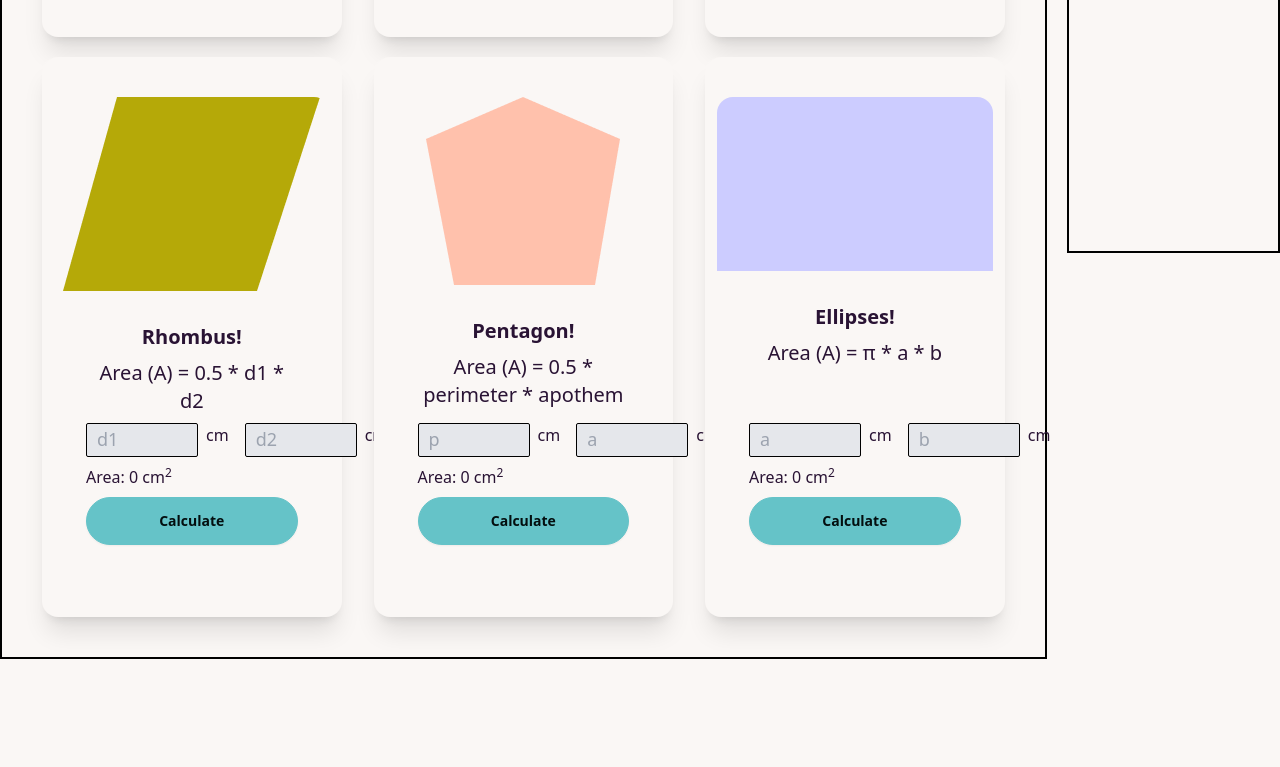
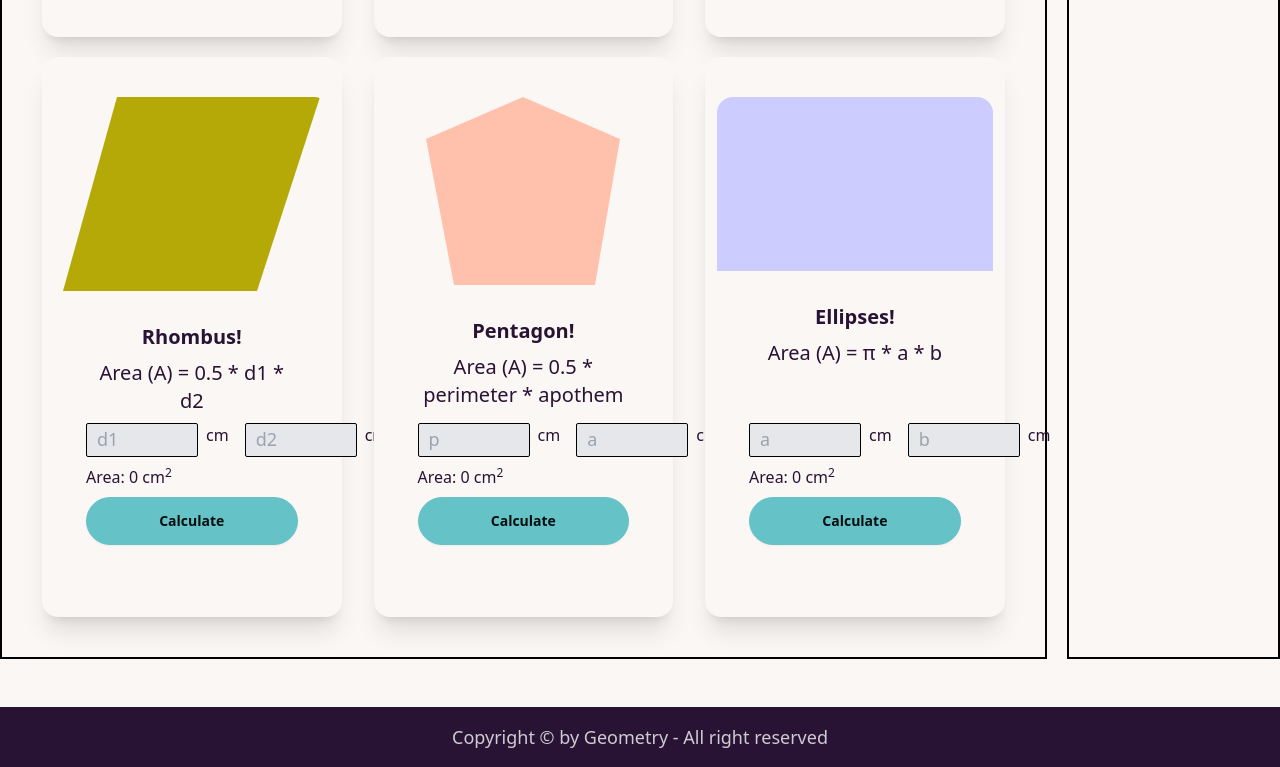
Before and after one commit to rubayedhasan/Geometry-play-with-DOM, a plain HTML site: page index.html in a window 1280 px wide. Shown: the part 693-1460 px from the top of the page. Before the commit the page ends 1352 px from the top, so only its background shows below. Drawn offline with nearby package versions, Linux system fonts and the light colour scheme.

Commit message:
adding footer section and a script file

```diff
--- a/index.html
+++ b/index.html
@@ -353,9 +353,7 @@
         </div>
 
         <!-- area calculation section container -->
-        <div
-          class="w-1/6 border-2 border-black min-h-96 max-h-full self-center px-5 py-8"
-        >
+        <div class="w-1/6 border-2 border-black min-h-full px-5 py-8">
           <h4 class="text-2xl font-medium text-center underline">
             Area Calculation
           </h4>
@@ -364,7 +362,11 @@
     </main>
 
     <!-- footer section  -->
-    <footer></footer>
+    <footer class="bg-neutral text-neutral-content p-4 container mx-auto mt-12">
+      <p class="text-lg text-center font-medium">
+        Copyright © by Geometry - All right reserved
+      </p>
+    </footer>
 
     <!-- scripts  -->
     <script src="script/triangle-area-calculation.js"></script>
@@ -373,5 +375,6 @@
     <script src="script/rhombus-area-calculation.js"></script>
     <script src="script/pentagon-area-calculation.js"></script>
     <script src="script/ellipses-area-calculation.js"></script>
+    <script src="script/calculate-area.js"></script>
   </body>
 </html>
--- /dev/null
+++ b/script/calculate-area.js
@@ -0,0 +1 @@
+console.log("calculate area");
```
